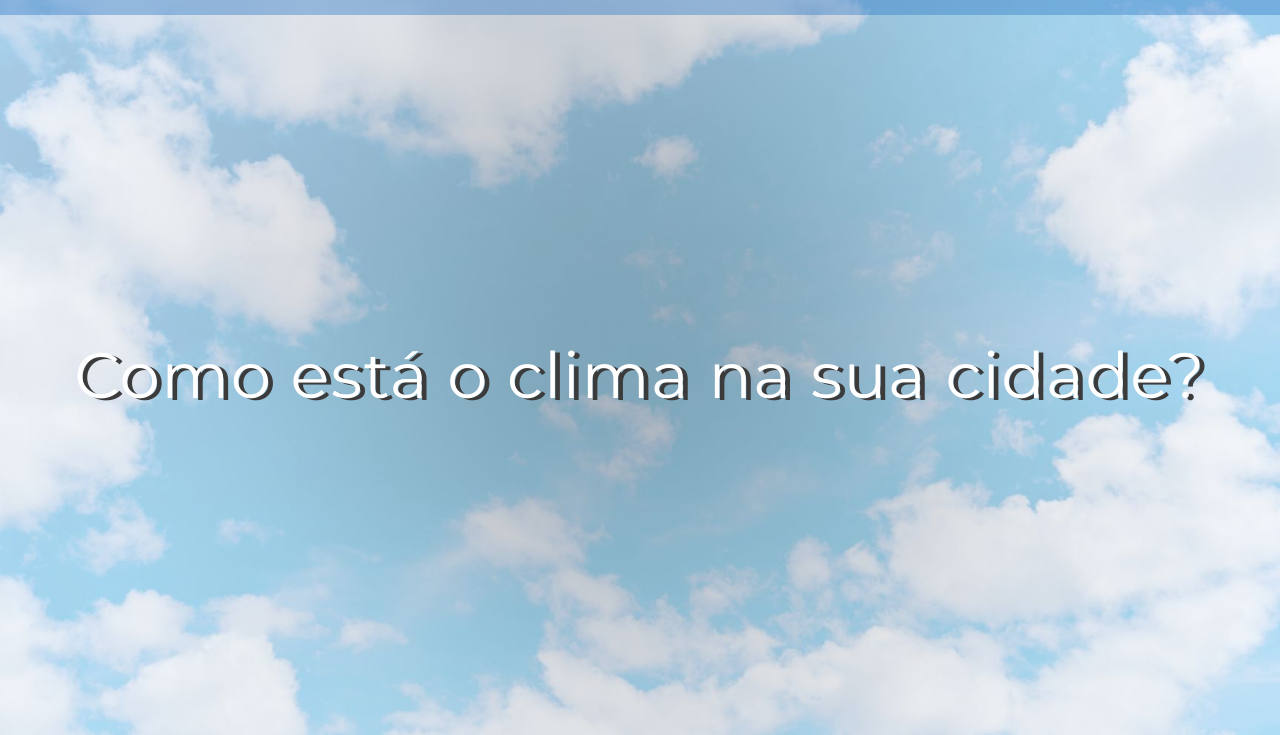
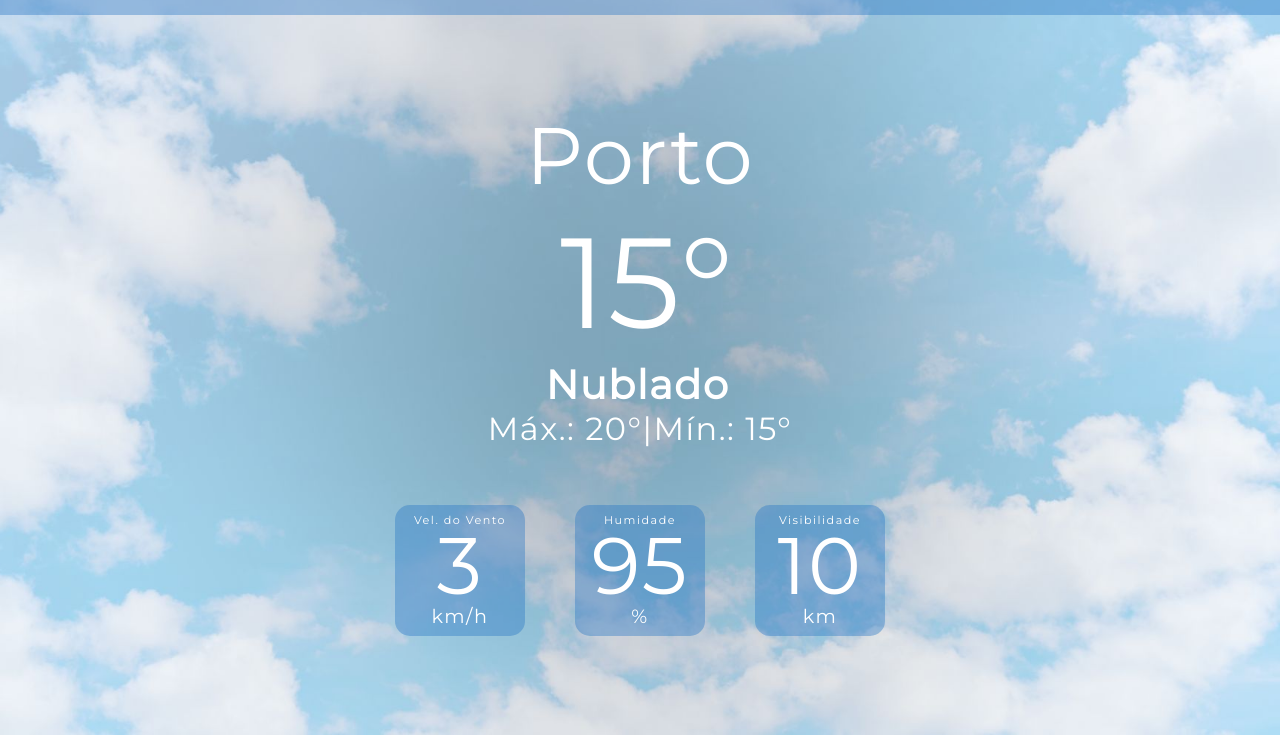
Before and after one commit to devyssonsc/app-clima-solo-api, a website: page index.html in a window 1280 px wide. Shown: the part 65-800 px from the top of the page. Drawn offline with nearby package versions, Linux system fonts and the light colour scheme.

Commit message:
css concluded

```diff
--- a/css/style.css
+++ b/css/style.css
@@ -6,6 +6,7 @@
     font-family: 'Montserrat', sans-serif;
     box-sizing: border-box;
     letter-spacing: 1.5px;
+    color: white;
 }
 
 body{
@@ -49,7 +50,6 @@ body{
     padding: 10px 15px;
     border-radius: 15px;
     outline: none;
-    color: white;
     font-size: 1.2rem;
 }
 
@@ -58,7 +58,6 @@ body{
     padding: 10px 15px;
     border-radius: 15px;
     outline: none;
-    color: white;
     font-size: 1.2rem;
 }
 
@@ -73,8 +72,84 @@ body{
 }
 
 #container h1{
-    color: white;
     font-size: 4em;
     font-weight: 400;
     text-shadow: 5px 2px #3b3b3b;
 }
+
+#container #informations{
+    display: flex;
+    flex-direction: column;
+    align-items: center;
+    justify-content: center;
+}
+
+#container #informations #main-informations{
+    display: flex;
+    flex-direction: column;
+    align-items: center;
+    justify-content: center;
+}
+
+#container #informations #main-informations #city{
+    font-size: 5em;
+    font-weight: 200;
+}
+
+#container #informations #main-informations #temp{
+    font-size: 8em;
+    padding-left: 15px;
+}
+
+#container #informations #main-informations #div-condition{
+    display: flex;
+    flex-direction: row;
+    justify-content: center;
+    align-items: center;
+    font-size: 2.5em;
+    font-weight: 600;
+    gap: 5px;
+}
+
+#container #informations #main-informations #div-max-min-temp{
+    display: flex;
+    flex-direction: row;
+    align-items: center;
+    justify-content: center;
+    font-size: 2em;
+}
+
+#container #informations #other-informations{
+    margin-top: 50px;
+    display: flex;
+    flex-direction: row;
+    justify-content: center;
+    align-items: center;
+    gap: 50px;
+}
+
+#container #informations #other-informations div{
+    display: flex;
+    flex-direction: column;
+    align-items: center;
+    justify-content: center;
+    background-color: rgba(40, 117, 195, .4);
+    padding: 15px;
+    border-radius: 15px;
+    width: 130px;
+    height: 90%;
+}
+
+#container #informations #other-informations div p:nth-child(1){
+    font-size: 0.7em;
+}
+
+#container #informations #other-informations div p:nth-child(2){
+    font-size: 5em;
+    margin-top: -10px;
+    margin-bottom: -10px;
+}
+
+#container #informations #other-informations div p:nth-child(3){
+    font-size: 1.2em;
+}
--- a/index.html
+++ b/index.html
@@ -23,19 +23,19 @@
     </header>
 
     <div id="container">
-        <h1>Como está o clima na sua cidade?</h1>
-        <div id="informations" class="hide">
+        <h1 class="hide">Como está o clima na sua cidade?</h1>
+        <div id="informations">
             <div id="main-informations">
-                <h2 id="city">Porto</h2>
-                <p id="temp">15°</p>
-                <div id="div-description">
-                    <p id="description">Nublado</p>
-                    <img src="#" alt="" id="icon-description">
+                <span id="city">Porto</span>
+                <span id="temp">15°</span>
+                <div id="div-condition">
+                    <span id="condition">Nublado</span>
+                    <img src="#" alt="" id="icon-condition">
                 </div>
                 <div id="div-max-min-temp">
-                    <p id="max-temp">Máx.: 20°</p>
+                    <p>Máx.: <span id="max-temp">20°</span></p>
                     <p> | </p>
-                    <p id="min-temp">Mín.: 15°</p>
+                    <p>Mín.: <span id="min-temp">15°</span></p>
                 </div>
             </div>
             <div id="other-informations">
```
